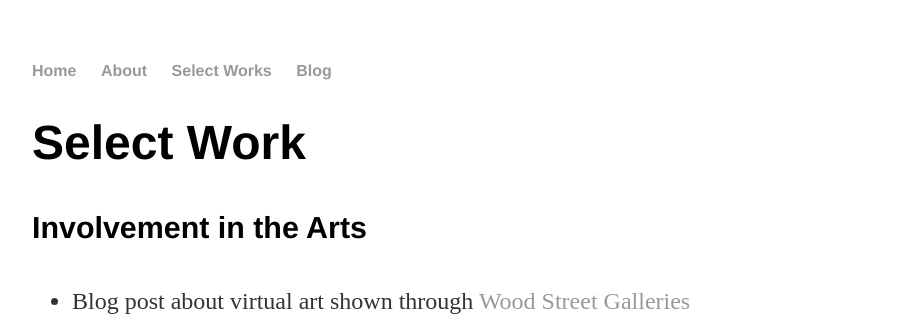
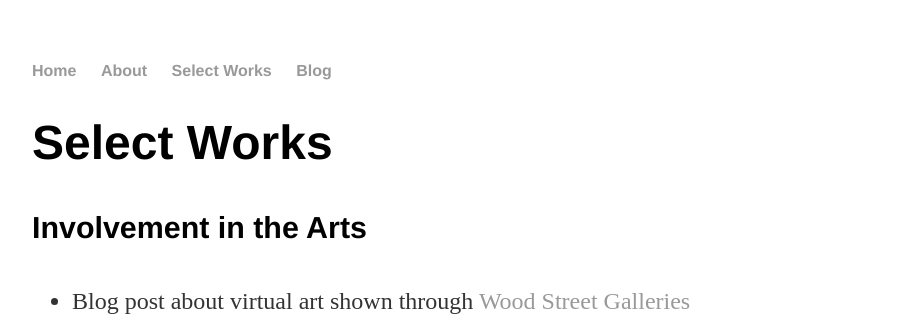
Before and after one commit to In-Verse/in-verse.github.io, a Jekyll site: the page built from cv/index.html, in a window 1280 px wide. Shown: the top 323 px of the page, without its empty margins (160-1083 px from the left). Built offline with Jekyll 4.4.1, drawn with Linux system fonts in a browser that asks for light colours.

Commit message:
Update index.html
Fixed typo

```diff
--- a/cv/index.html
+++ b/cv/index.html
@@ -4,7 +4,7 @@ title: Resume of Rosemary
 ---
 <div class="cv">
 	<!--- <a href="#" class="download" title="Download Resume as PDF">Download Resume</a>		-->
-		<h1>Select Work</h1>
+		<h1>Select Works</h1>
 			<!--- <ul>
         		<li><a href="@gmail.com">email</a></li>
         		<li><a href="https://github.com">github.com</a></li>
```
